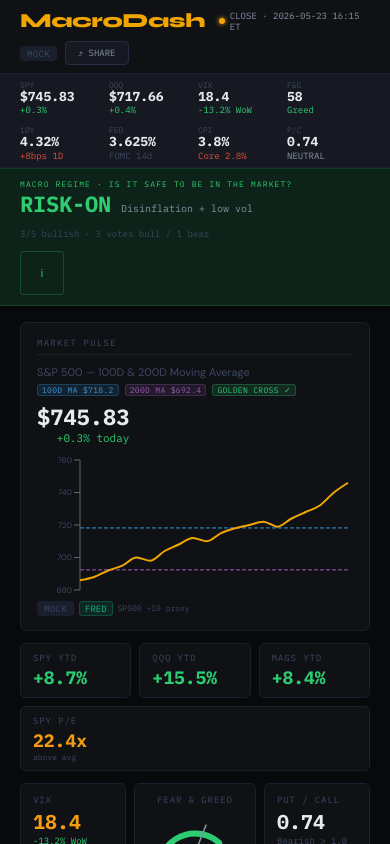
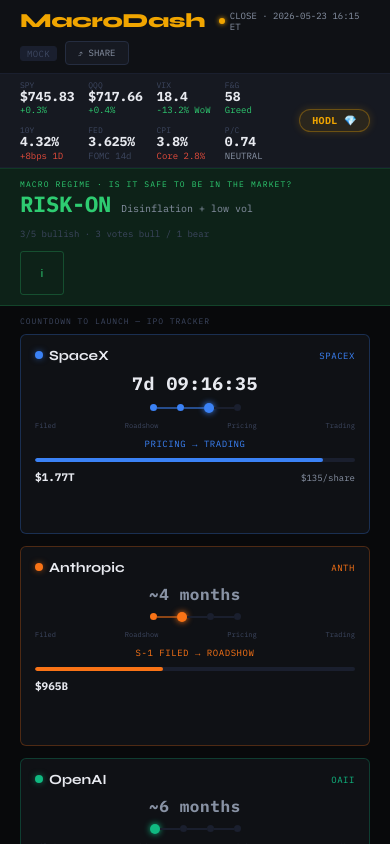
Before and after one commit to shwinster101/MacroDash, a React (Vite) app: page / in a window 390 px wide. Shown: the top 844 px of the page. Built offline with nearby package versions, Linux system fonts and the light colour scheme.

Commit message:
feat: wen moon meter + IPO countdown strip (WIP baseline)
Captures the uncommitted working-tree features as-is before a mobile-UX
cleanup pass: WenMoonBadge (SPY mood badge on the macro strip) and the
IPO Countdown strip (SpaceX/Anthropic/OpenAI). Builds clean; smoke 39/39.

```diff
--- a/src/dashboard.jsx
+++ b/src/dashboard.jsx
@@ -56,6 +56,43 @@
   textPrimary:DT["text-primary"], textSecondary:DT["text-secondary"], textMuted:DT["text-muted"],
   fontMono:DT["font-mono"], fontSans:DT["font-sans"], fontDisplay:DT["font-display"],
 };
+
+// ─── WEN MOON METER THRESHOLDS (configurable) ─────────────────────────────
+// SPY daily change % thresholds for the mood badge on the Macro Strip
+const WEN_MOON_UP = 0.5;    // above this → MOONING
+const WEN_MOON_DOWN = -0.5; // below this → DIAMOND HANDS
+
+// ─── IPO COUNTDOWN TARGETS ────────────────────────────────────────────────
+// Dates and valuations for the Countdown to Launch strip
+const IPO_SPACEX = {
+  name: "SpaceX", ticker: "SPACEX", color: "#3b82f6",
+  ipoDate: new Date("2026-06-12T09:30:00-04:00"), // June 12 2026 market open ET
+  isExact: true,
+  stage: "PRICING → TRADING", stageNote: "Roadshow active, pricing June 11",
+  pricePerShare: "$135", valuation: "$1.77T",
+  progressPct: 90,
+  stageIndex: 2, // 0=Filed, 1=Roadshow, 2=Pricing, 3=Trading
+};
+const IPO_ANTHROPIC = {
+  name: "Anthropic", ticker: "ANTH", color: "#f97316",
+  ipoDate: new Date("2026-10-15T09:30:00-04:00"), // ~October 2026 (approximate)
+  isExact: false,
+  stage: "S-1 FILED → ROADSHOW",
+  pricePerShare: null, valuation: "$965B",
+  progressPct: 40,
+  stageIndex: 1,
+};
+const IPO_OPENAI = {
+  name: "OpenAI", ticker: "OAII", color: "#10b981",
+  ipoDate: new Date("2026-12-01T09:30:00-05:00"), // ~Q4 2026 (approximate)
+  isExact: false,
+  stage: "S-1 FILED → REVIEW",
+  pricePerShare: null, valuation: "$852B–$1T",
+  progressPct: 30,
+  stageIndex: 0,
+};
+const IPO_TARGETS = [IPO_SPACEX, IPO_ANTHROPIC, IPO_OPENAI];
+const IPO_STAGES = ["Filed", "Roadshow", "Pricing", "Trading"];
 
 // ─── SOURCE BOX ────────────────────────────────────────────────────────────
 // FEAT-167: CACHED badge uses dashed border + zinc-400 (#a1a1aa)
@@ -310,6 +347,171 @@
   );
 };
 
+// ─── WEN MOON METER (mood badge for Macro Strip) ─────────────────────────
+const WEN_MOON_STATES = [
+  { label: "MOONING 🚀",       color: T.green, glow: T.green },
+  { label: "HODL 💎",          color: T.amber, glow: T.amber },
+  { label: "DIAMOND HANDS 🙌", color: T.red,   glow: T.red },
+];
+function wenMoonState(spyChangePct) {
+  const pct = typeof spyChangePct === "number" && isFinite(spyChangePct) ? spyChangePct : 0;
+  if (pct > WEN_MOON_UP)   return WEN_MOON_STATES[0]; // MOONING
+  if (pct < WEN_MOON_DOWN) return WEN_MOON_STATES[2]; // DIAMOND HANDS
+  return WEN_MOON_STATES[1]; // HODL
+}
+const IS_DEV = !(typeof import.meta !== "undefined" && import.meta.env && import.meta.env.VITE_DATA_MODE === "live");
+const WenMoonBadge = ({ spyChangePct }) => {
+  const [demoIdx, setDemoIdx] = useState(null); // null = use real data
+  const s = demoIdx !== null ? WEN_MOON_STATES[demoIdx] : wenMoonState(spyChangePct);
+  const handleClick = IS_DEV ? () => {
+    setDemoIdx(prev => prev === null ? 0 : (prev + 1) % WEN_MOON_STATES.length);
+  } : undefined;
+  return (
+    <div
+      onClick={handleClick}
+      title={IS_DEV ? "Click to cycle mood (dev only)" : undefined}
+      style={{
+        display:"flex", alignItems:"center", gap:6, flexShrink:0,
+        background: s.color + "18",
+        border: `1px solid ${s.color}55`,
+        borderRadius: 20,
+        padding: "4px 12px",
+        boxShadow: `0 0 8px ${s.glow}33`,
+        cursor: IS_DEV ? "pointer" : "default",
+        userSelect: "none",
+        transition: "all 0.2s",
+      }}>
+      <div style={{ fontFamily:T.fontMono, fontSize:10, fontWeight:700, color:s.color, whiteSpace:"nowrap", letterSpacing:"0.04em" }}>
+        {s.label}
+      </div>
+      {IS_DEV && demoIdx !== null && (
+        <div style={{ fontFamily:T.fontMono, fontSize:7, color:T.textMuted, whiteSpace:"nowrap" }}>DEMO</div>
+      )}
+    </div>
+  );
+};
+
+// ─── IPO COUNTDOWN TO LAUNCH STRIP ───────────────────────────────────────
+function useCountdown(targetDate, isExact) {
+  const [now, setNow] = useState(Date.now());
+  useEffect(() => {
+    if (!isExact) return;
+    const id = setInterval(() => setNow(Date.now()), 1000);
+    return () => clearInterval(id);
+  }, [isExact]);
+  const diff = targetDate.getTime() - now;
+  if (diff <= 0) return { expired: true, text: "LAUNCHED", d:0, h:0, m:0, s:0 };
+  const d = Math.floor(diff / 86400000);
+  const h = Math.floor((diff % 86400000) / 3600000);
+  const m = Math.floor((diff % 3600000) / 60000);
+  const s = Math.floor((diff % 60000) / 1000);
+  return { expired: false, d, h, m, s, text: `${d}d ${String(h).padStart(2,"0")}:${String(m).padStart(2,"0")}:${String(s).padStart(2,"0")}` };
+}
+function approxCountdown(targetDate) {
+  const diff = targetDate.getTime() - Date.now();
+  if (diff <= 0) return "LAUNCHED";
+  const months = Math.round(diff / (30.44 * 86400000));
+  if (months <= 1) return "~1 month";
+  return `~${months} months`;
+}
+const IpoCard = ({ ipo }) => {
+  const countdown = useCountdown(ipo.ipoDate, ipo.isExact);
+  const approx = ipo.isExact ? null : approxCountdown(ipo.ipoDate);
+  // Post-IPO: exact-date companies flip to TRADING state once countdown expires
+  const isTrading = ipo.isExact && countdown.expired;
+  const effectiveStageIndex = isTrading ? IPO_STAGES.length - 1 : ipo.stageIndex;
+  const effectiveProgress = isTrading ? 100 : ipo.progressPct;
+  const effectiveStage = isTrading ? "TRADING" : ipo.stage;
+  return (
+    <div style={{
+      flex:"1 1 200px", minWidth:200,
+      background: isTrading ? T.greenDim : T.surface,
+      border: `1px solid ${isTrading ? T.green : ipo.color}44`,
+      borderRadius: 6,
+      padding: "12px 14px",
+      display:"flex", flexDirection:"column", gap:8,
+    }}>
+      {/* Company header */}
+      <div style={{ display:"flex", justifyContent:"space-between", alignItems:"center" }}>
+        <div style={{ display:"flex", alignItems:"center", gap:6 }}>
+          <div style={{ width:8, height:8, borderRadius:"50%", background:ipo.color, boxShadow:`0 0 6px ${ipo.color}88` }}/>
+          <span style={{ fontFamily:T.fontDisplay, fontSize:14, fontWeight:700, color:T.textPrimary }}>{ipo.name}</span>
+        </div>
+        <span style={{ fontFamily:T.fontMono, fontSize:9, color:ipo.color, letterSpacing:"0.06em" }}>{ipo.ticker}</span>
+      </div>
+
+      {/* Countdown or TRADING state */}
+      <div style={{ fontFamily:T.fontMono, fontWeight:700, letterSpacing:"0.04em", textAlign:"center" }}>
+        {isTrading ? (
+          <div>
+            <div style={{ fontSize:18, color:T.green }}>TRADING 🎉</div>
+            <div style={{ fontSize:9, color:T.textSecondary, fontWeight:400, marginTop:2 }}>Day-1 performance: awaiting data</div>
+          </div>
+        ) : ipo.isExact ? (
+          <span style={{ fontSize:18, color:T.textPrimary }}>{countdown.text}</span>
+        ) : (
+          <span style={{ fontSize:16, color:T.textSecondary }}>{approx}</span>
+        )}
+      </div>
+
+      {/* Stage pipeline dots */}
+      <div style={{ display:"flex", alignItems:"center", gap:0, justifyContent:"center" }}>
+        {IPO_STAGES.map((st, i) => {
+          const active = i <= effectiveStageIndex;
+          const isCurrent = i === effectiveStageIndex;
+          return (
+            <div key={st} style={{ display:"flex", alignItems:"center" }}>
+              <div style={{
+                width: isCurrent ? 10 : 7, height: isCurrent ? 10 : 7,
+                borderRadius: "50%",
+                background: active ? (isTrading ? T.green : ipo.color) : T.border,
+                boxShadow: isCurrent ? `0 0 6px ${isTrading ? T.green : ipo.color}` : "none",
+                transition: "all 0.3s",
+              }}/>
+              {i < IPO_STAGES.length - 1 && (
+                <div style={{ width:20, height:2, background: i < effectiveStageIndex ? (isTrading ? T.green+"88" : ipo.color+"88") : T.border }}/>
+              )}
+            </div>
+          );
+        })}
+      </div>
+      <div style={{ display:"flex", justifyContent:"space-between", fontFamily:T.fontMono, fontSize:7, color:T.textMuted }}>
+        {IPO_STAGES.map(st => <span key={st}>{st}</span>)}
+      </div>
+
+      {/* Stage label */}
+      <div style={{ fontFamily:T.fontMono, fontSize:9, color:isTrading ? T.green : ipo.color, textAlign:"center", letterSpacing:"0.06em" }}>
+        {effectiveStage}
+      </div>
+
+      {/* Progress bar */}
+      <div style={{ height:4, background:T.border, borderRadius:2, overflow:"hidden" }}>
+        <div style={{ width:`${effectiveProgress}%`, height:"100%", background:isTrading ? T.green : ipo.color, borderRadius:2, transition:"width 0.5s" }}/>
+      </div>
+
+      {/* Valuation & price */}
+      <div style={{ display:"flex", justifyContent:"space-between", alignItems:"baseline" }}>
+        <span style={{ fontFamily:T.fontMono, fontSize:11, color:T.textPrimary, fontWeight:700 }}>{ipo.valuation}</span>
+        {ipo.pricePerShare && <span style={{ fontFamily:T.fontMono, fontSize:9, color:T.textSecondary }}>{ipo.pricePerShare}/share</span>}
+      </div>
+    </div>
+  );
+};
+const IpoCountdownStrip = () => (
+  <div style={{
+    background: T.bg,
+    borderBottom: `1px solid ${T.border}`,
+    padding: "10px 20px",
+  }}>
+    <div style={{ fontFamily:T.fontMono, fontSize:8, color:T.textMuted, letterSpacing:"0.12em", textTransform:"uppercase", marginBottom:8 }}>
+      COUNTDOWN TO LAUNCH — IPO TRACKER
+    </div>
+    <div style={{ display:"flex", gap:12, overflowX:"auto" }} className="ipo-strip-inner">
+      {IPO_TARGETS.map(ipo => <IpoCard key={ipo.ticker} ipo={ipo}/>)}
+    </div>
+  </div>
+);
+
 // ─── FEAT-169 · REGIME VERDICT BAND (full-width, relocated under macro strip) ──
 // The friend-readable headline ("is it safe to be in the market?") — first signal
 // seen on mobile (above the command grid) and prominent on desktop. Soft regime tint
@@ -524,6 +726,8 @@
           .mag10-scroll{overflow-x:auto!important;}
           .dir-tiles{flex-wrap:wrap!important;}
           .hide-mobile{display:none!important;}
+          .ipo-strip-inner{flex-direction:column!important;}
+          .wen-moon-mobile{display:none!important;}
         }
         .mag10-fade{-webkit-mask-image:linear-gradient(to right,black 85%,transparent 100%);mask-image:linear-gradient(to right,black 85%,transparent 100%);}
         @media(prefers-reduced-motion:reduce){.pulse-anim{animation:none!important;}}
@@ -554,8 +758,8 @@
       </div>
 
       {/* ── MACRO STRIP (persistent ticker — always visible; FEAT-170 reflows on mobile) ── */}
-      <div style={{background:T.surfaceHigh,borderBottom:`1px solid ${T.border}`,padding:"6px 20px",overflowX:"auto"}} className="macro-strip">
-        <div style={{display:"flex",gap:20,minWidth:"max-content"}} className="macro-strip-inner">
+      <div style={{background:T.surfaceHigh,borderBottom:`1px solid ${T.border}`,padding:"6px 20px",overflowX:"auto",display:"flex",alignItems:"center",justifyContent:"space-between",gap:12}} className="macro-strip">
+        <div style={{display:"flex",gap:20,minWidth:"max-content",flex:1}} className="macro-strip-inner">
           {[
             {l:"SPY",  v:`$${d.marketPulse.spy.price}`,      s:fmt.pct(d.marketPulse.spy.changePct), sc:pctColor(d.marketPulse.spy.changePct)},
             {l:"QQQ",  v:`$${d.marketPulse.qqq.price}`,      s:fmt.pct(d.marketPulse.qqq.changePct), sc:pctColor(d.marketPulse.qqq.changePct)},
@@ -573,10 +777,15 @@
             </div>
           ))}
         </div>
+        {/* WEN MOON METER — mood badge based on SPY daily change */}
+        <WenMoonBadge spyChangePct={d.marketPulse.spy.changePct}/>
       </div>
 
       {/* FEAT-169: Regime Verdict band — full-width, directly under the macro strip */}
       <RegimeBand d={d}/>
+
+      {/* IPO COUNTDOWN TO LAUNCH — below regime band, above command center */}
+      <IpoCountdownStrip/>
 
       {/* FEAT-162: Session Delta Bar — Alerts Δ first (conditional: hidden when nothing actionable) */}
       {showDeltaBar&&(
```
